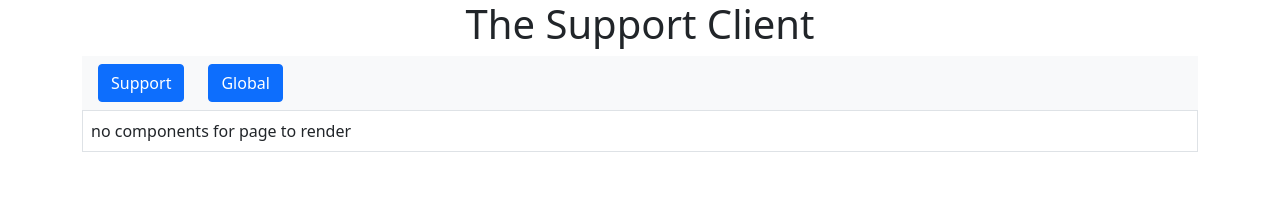
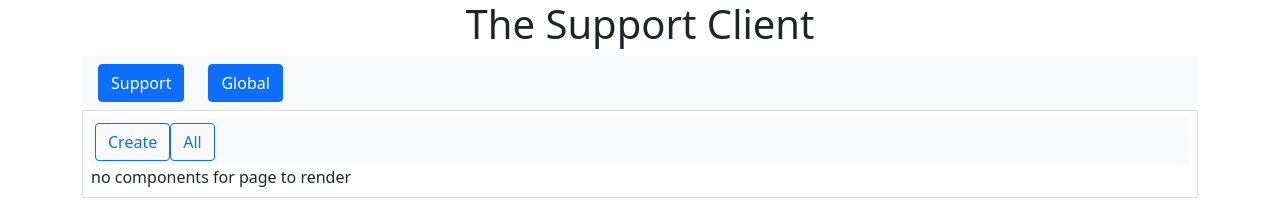
Before and after one commit to MarkWilliamsDev/support-client, a Next.js app: page /global/message in a window 1280 px wide. Shown: the top 215 px of the page. Built offline with nearby package versions, Linux system fonts and the light colour scheme; no server answers.

Commit message:
Subtoolbars display on more pages where needed

```diff
--- /dev/null
+++ b/config/globalVariables/index.js
@@ -0,0 +1,6 @@
+export const pageModes = {
+  ALL: 'all',
+  VIEW: 'view',
+  CREATE: 'create',
+  EDIT: 'edit',
+}
--- a/pages/global/message/index.js
+++ b/pages/global/message/index.js
@@ -9,6 +9,8 @@ import FormContainer from '@/components/forms/FormContainer'
 import ItemDisplayContainer from '@/components/display/ItemDisplayContainer'
 import GlobalMessageDisplay from '@/components/display/specific/GlobalMessageDisplay'
 import GlobalMessageForm from '@/components/forms/specificForms/GlobalMessageForm'
+import SubToolbarContainer from '@/components/ui/toolbars/subtoolbar/SubToolbarContainer'
+import MessageToolbar from '@/components/ui/toolbars/subtoolbar/MessageToolbar'
 
 function Messages() {
   const { uiStore, globalMessagesStore } = useStore()
@@ -29,7 +31,11 @@ function Messages() {
   }, [itemId, globalMessagesStore.setGlobalMessage, uiStore.pending])
 
   const renderGlobalMessageForm = () => {
-    return <FormContainer Component={GlobalMessageForm} />
+    return pageMode === 'create' ? (
+      <FormContainer Component={GlobalMessageForm} />
+    ) : (
+      <FormContainer Component={GlobalMessageForm} />
+    )
   }
 
   const renderGlobalMessageDisplay = () => {
@@ -49,6 +55,7 @@ function Messages() {
     )
   }
 
+  const renderOnPageMode = () => {
     switch (pageMode) {
       case 'all':
         return renderGlobalMessagesList()
@@ -56,9 +63,21 @@ function Messages() {
         return renderGlobalMessageDisplay()
       case 'create':
         return renderGlobalMessageForm()
+      case 'edit':
+        return renderGlobalMessageForm()
       default:
         return 'no components for page to render'
     }
   }
 
+  return (
+    <>
+      <SubToolbarContainer>
+        <MessageToolbar />
+      </SubToolbarContainer>
+      {renderOnPageMode()}
+    </>
+  )
+}
+
 export default observer(Messages)
--- a/src/components/list/listItems/specific/GlobalMessageListItem.js
+++ b/src/components/list/listItems/specific/GlobalMessageListItem.js
@@ -1,8 +1,6 @@
 import StringDisplay from '@/components/display/elements/StringDisplay'
-import { toJS } from 'mobx'
 
 function GlobalMessageListItem({ item }) {
-  console.log(toJS(item))
   return (
     <div>
       <hr />
--- a/src/components/list/listItems/specific/GlobalMessagesListItem.js
+++ b/src/components/list/listItems/specific/GlobalMessagesListItem.js
@@ -1,12 +1,13 @@
 import DateDisplay from '@/components/display/elements/DateDisplay'
 import StringDisplay from '@/components/display/elements/StringDisplay'
 import LinkContainer from '@/components/ui/link/LinkContainer'
+import { pageModes } from '@/config/globalVariables'
 
 function MessageListItem({ item }) {
   return (
     <LinkContainer
       pathname={`/global/message`}
-      query={{ itemId: item._id, pageMode: 'view' }}
+      query={{ itemId: item._id, pageMode: pageModes.VIEW }}
     >
       <div className="border mb-1">
         <div className="px-2 py-1">
--- a/src/components/ui/toolbars/subtoolbar/MessageToolbar.js
+++ b/src/components/ui/toolbars/subtoolbar/MessageToolbar.js
@@ -1,5 +1,6 @@
 import ButtonContainer from '@/components/ui/buttons/ButtonContainer'
 import LinkButton from '@/components/ui/buttons/LinkButton'
+import { pageModes } from '@/config/globalVariables'
 
 function MessageToolbar() {
   return (
@@ -9,7 +10,7 @@ function MessageToolbar() {
         variant={'primary'}
         isOutline
         pathname={'/global/message'}
-        query={{ pageMode: 'create' }}
+        query={{ pageMode: pageModes.CREATE }}
         label={'Create'}
       />
       <ButtonContainer
@@ -17,7 +18,7 @@ function MessageToolbar() {
         variant={'primary'}
         isOutline
         pathname={'/global/message'}
-        query={{ pageMode: 'all' }}
+        query={{ pageMode: pageModes.ALL }}
         label={'All'}
       />
     </>
--- a/src/components/ui/toolbars/subtoolbar/SubToolbarContainer.js
+++ b/src/components/ui/toolbars/subtoolbar/SubToolbarContainer.js
@@ -1,5 +1,5 @@
 const SubToolbarContainer = ({ children }) => {
-  return <div className="nav-bar">{children}</div>
+  return <div className="nav-bar bg-light px-1 py-1">{children}</div>
 }
 
 export default SubToolbarContainer
--- a/src/store/rootStore.js
+++ b/src/store/rootStore.js
@@ -3,7 +3,6 @@ import { enableStaticRendering } from 'mobx-react-lite'
 import { UIStore } from './uiStore'
 import { SupportTicketsStore } from './supportTicketsStore'
 import { GlobalMessagesStore } from './globalMessagesStore'
-
 enableStaticRendering(typeof window === 'undefined')
 
 export class RootStore {
```
Also changed, not shown: pages/support/tickets.js (+10 -1 lines). Lines whose indentation alone changed are shown as unchanged.
